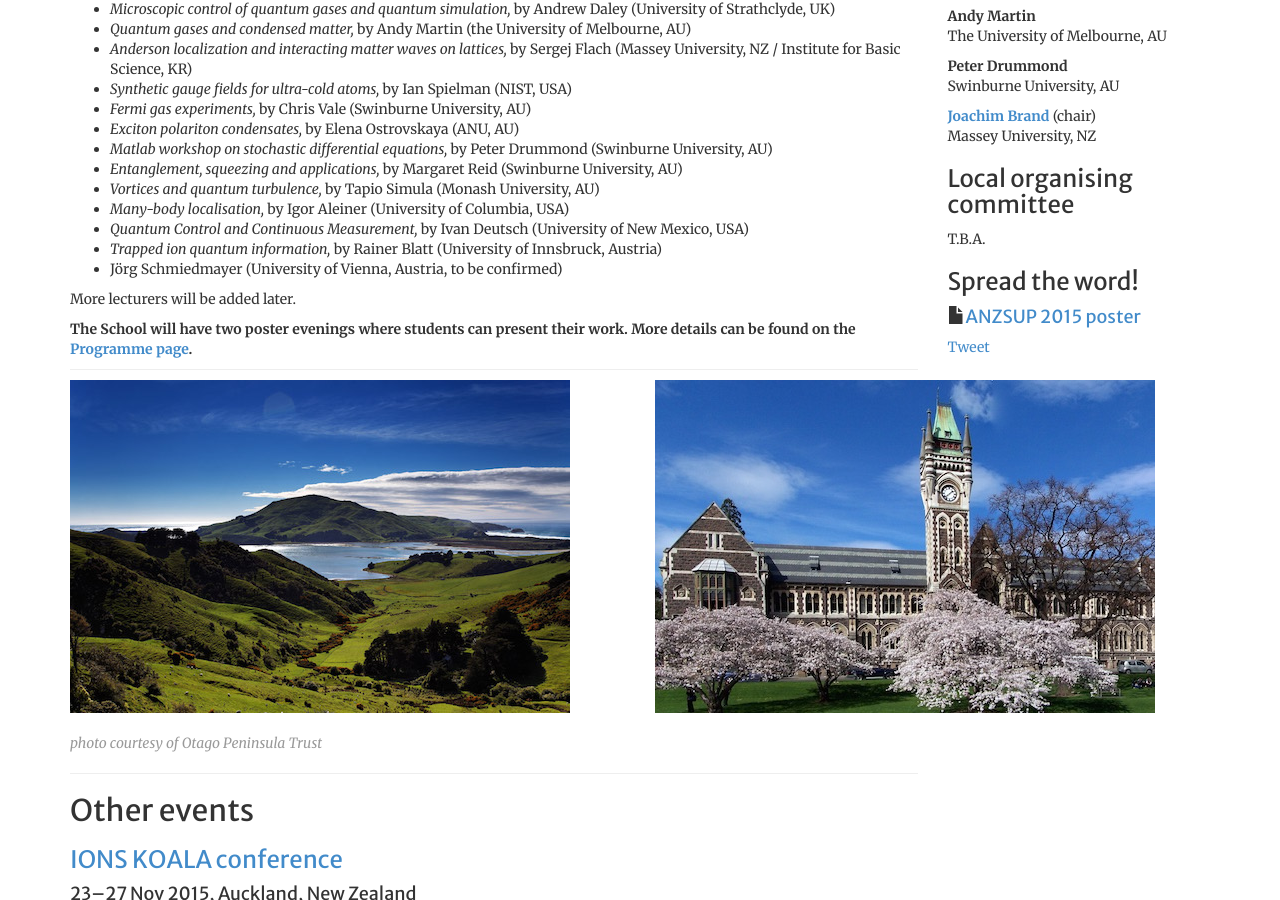
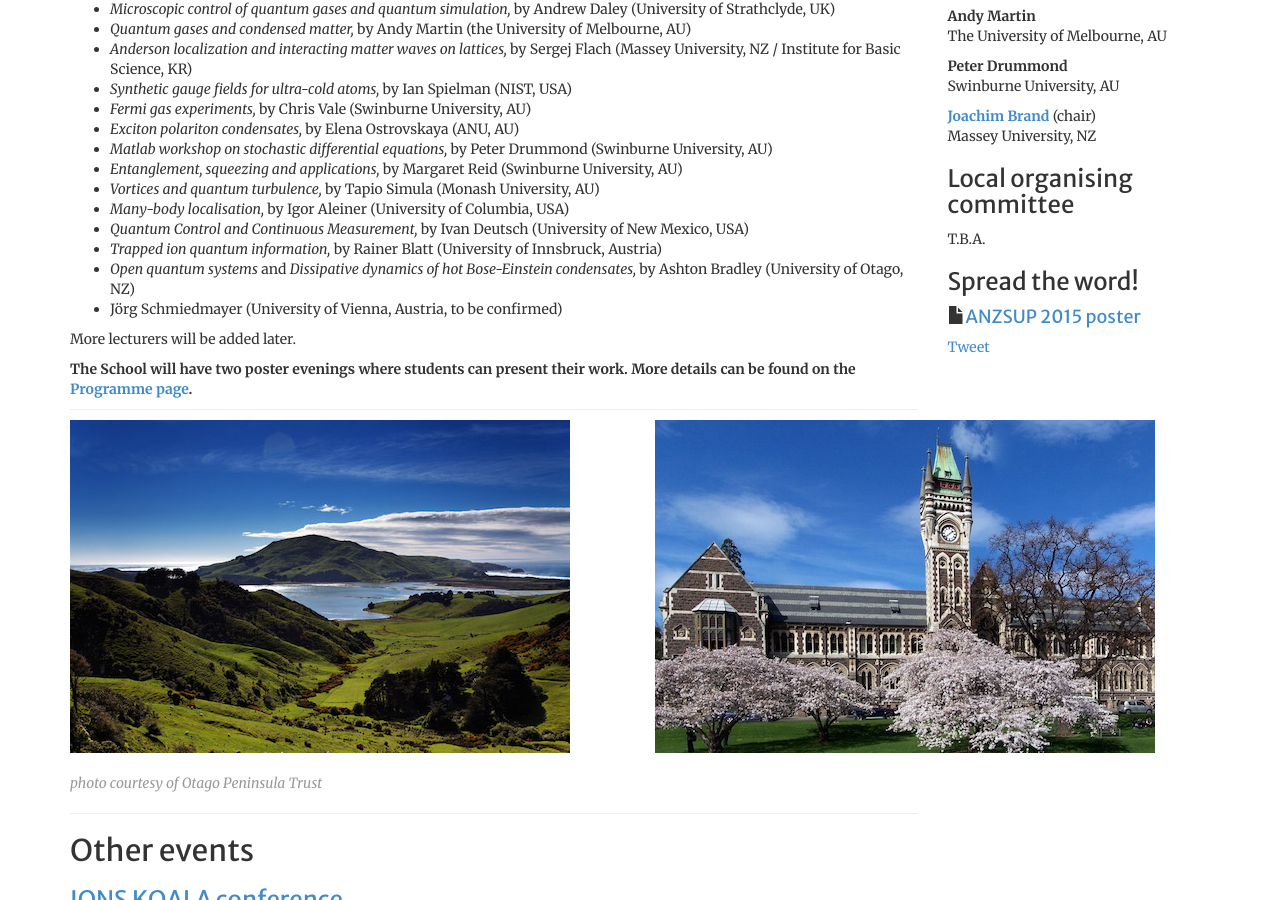
Before and after one commit to anzsup/anzsup.github.io, a Jekyll site: the page built from index.html, in a window 1280 px wide and 900 px high, scrolled down 604 px. Built offline with Jekyll 4.4.1, drawn with Linux system fonts in a browser that asks for light colours; comment, search, counter and statistics services are not loaded.

Commit message:
index: added a lecturer to the list

```diff
--- a/index.html
+++ b/index.html
@@ -48,6 +48,7 @@ group_position: 1
             <li><i>Many-body localisation,</i> by Igor Aleiner (University of Columbia, USA)</li>
             <li><i>Quantum Control and Continuous Measurement,</i> by Ivan Deutsch (University of New Mexico, USA)</li>
             <li><i>Trapped ion quantum information,</i> by Rainer Blatt (University of Innsbruck, Austria)</li>
+            <li><i>Open quantum systems</i> and <i>Dissipative dynamics of hot Bose-Einstein condensates,</i> by Ashton Bradley (University of Otago, NZ)</li>
             <li>Jörg Schmiedmayer (University of Vienna, Austria, to be confirmed)</li>
         </ul>
         More lecturers will be added later.</p>
```
